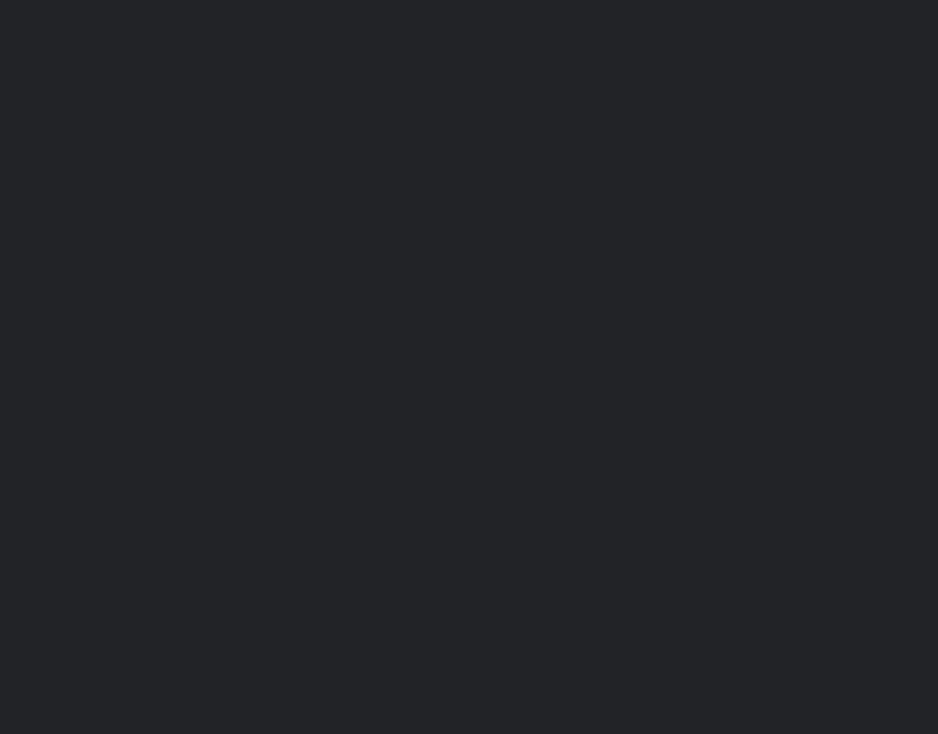
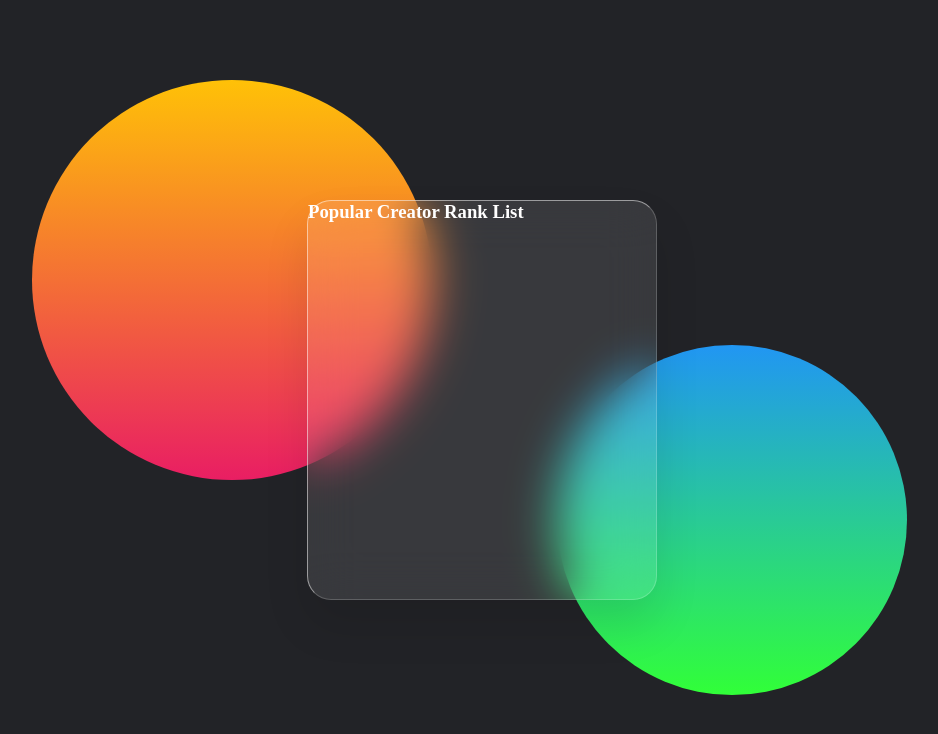
Before and after one commit to JesseSandvik/CSS-Fun, a React (Create React App) app: page / in a window 1280 px wide. Shown: the top 734 px of the page, without its empty margins (158-1096 px from the left). Built offline with nearby package versions, Linux system fonts and the light colour scheme.

Commit message:
started glassmorphism hover elements

```diff
--- a/src/App.js
+++ b/src/App.js
@@ -3,8 +3,11 @@ import './global.css';
 
 function App() {
   return (
-    <div className="App">
-    </div>
+    <section>
+      <div className='box'>
+        <h3>Popular Creator Rank List</h3>
+      </div>
+    </section>
   );
 }
 
--- a/src/global.css
+++ b/src/global.css
@@ -10,10 +10,50 @@
   --border-radius: 15px;
 }
 
-body {
+section {
   align-items: center;
-  background-color: var(--bg);
+  background: var(--bg);
   display: flex;
   justify-content: center;
   min-height: 100vh;
+  overflow-x: hidden;
+  position: relative;
 }
+
+section::before {
+  background: linear-gradient(#ffc107, #e91e63);
+  border-radius: 50%;
+  content: '';
+  height: 400px;
+  position: absolute;
+  transform: translate(-250px, -120px);
+  width: 400px;
+}
+
+section::after {
+  background: linear-gradient(#2196f3, #31ff38);
+  border-radius: 50%;
+  content: '';
+  height: 350px;
+  position: absolute;
+  transform: translate(250px, 120px);
+  width: 350px;
+}
+
+.box {
+  backdrop-filter: blur(24px);
+  background: rgba(255, 255, 255, 0.1);
+  border: 1px solid rgb(255, 255, 255, 0.5);
+  border-bottom: 1px solid rgba(255, 255, 255, 0.2);
+  border-right: 1px solid rgba(255, 255, 255, 0.2);
+  border-radius: 24px;
+  box-shadow: 0 25px 45px rgba(0, 0, 0, 0.1);
+  min-height: 400px;
+  min-width: 350px;
+  position: relative;
+  z-index: 10;
+}
+
+.box h3 {
+  color: #fff;
+}
```
